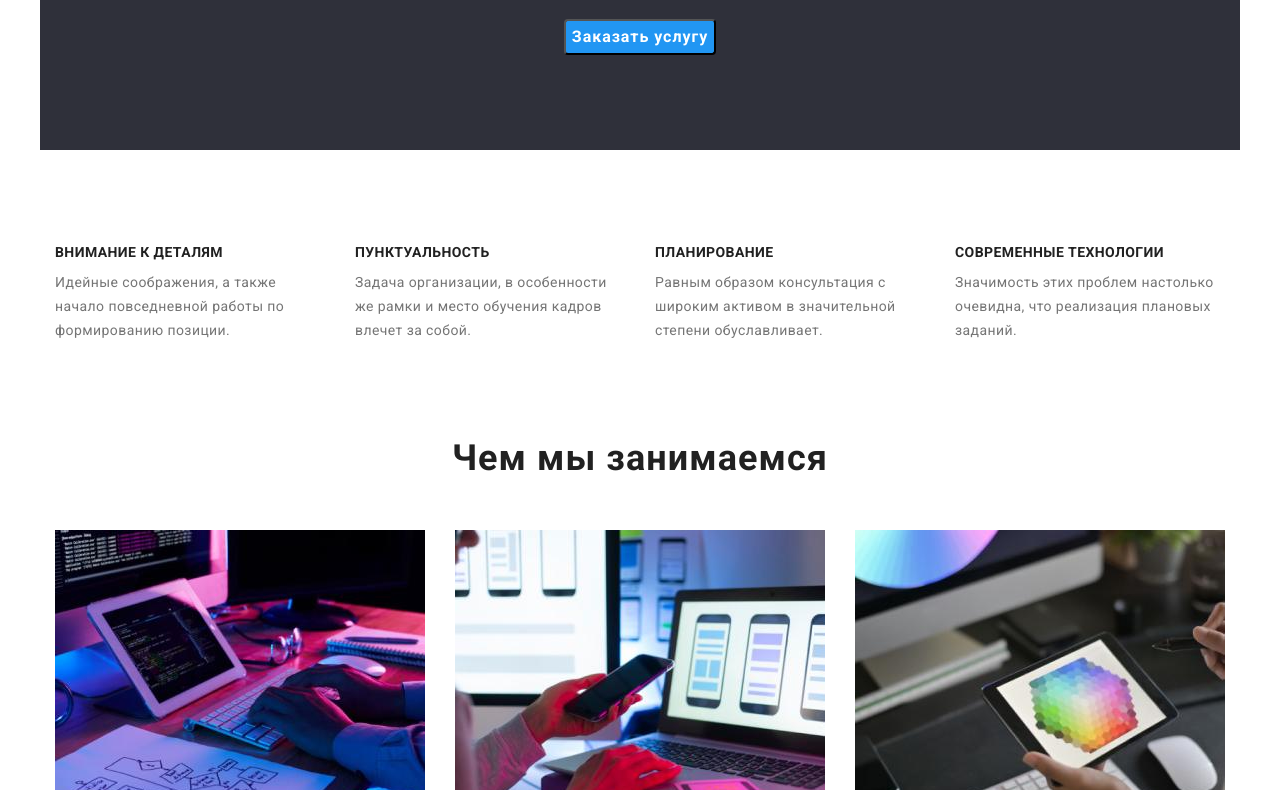
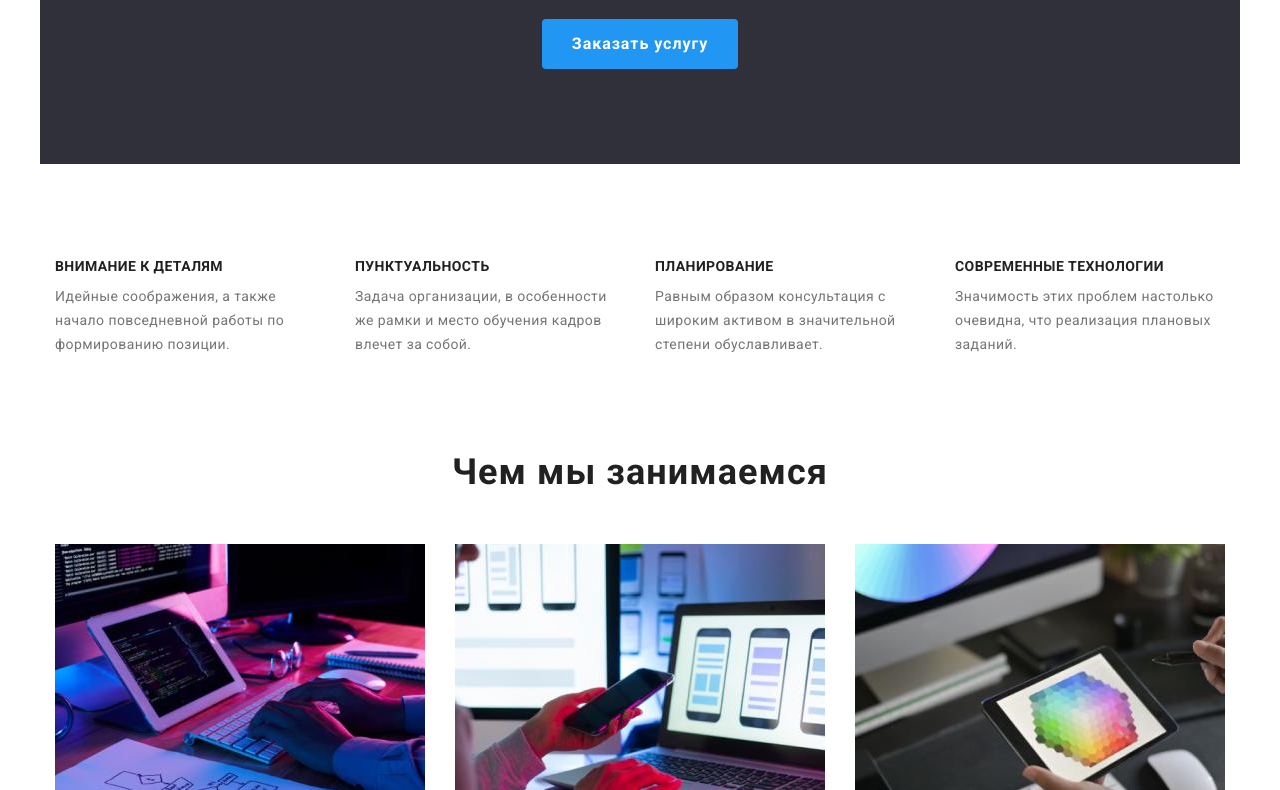
Before and after one commit to saralidze87/goit-markup-hw-03, a plain HTML site: page index.html in a window 1280 px wide. Shown: the part 305-1095 px from the top of the page. Drawn offline with nearby package versions, Linux system fonts and the light colour scheme.

Commit message:
correct button

```diff
--- a/css/styles.css
+++ b/css/styles.css
@@ -119,6 +119,8 @@ body {
   cursor: pointer;
 
   border-radius: 4px;
+  border-style: none;
+  padding: 10px 30px;
 }
 
 .hero-btn-item {
```
